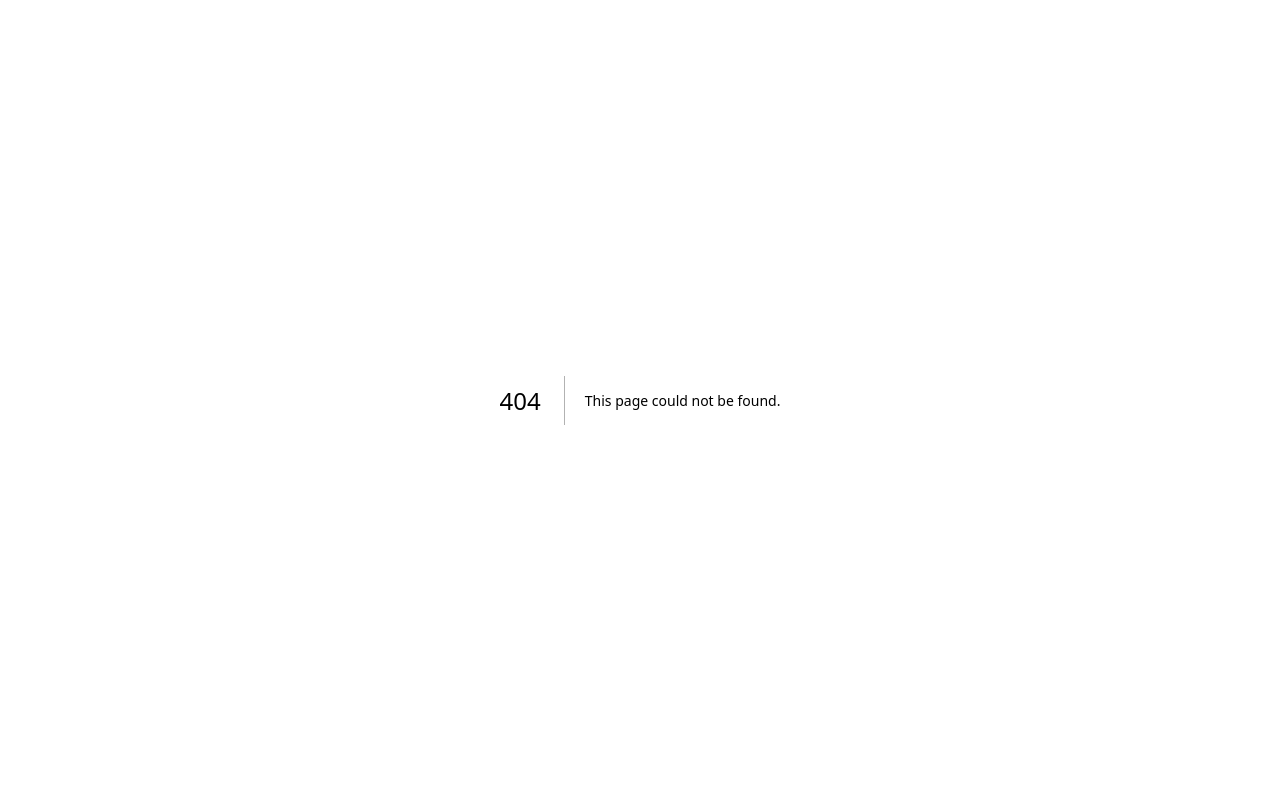
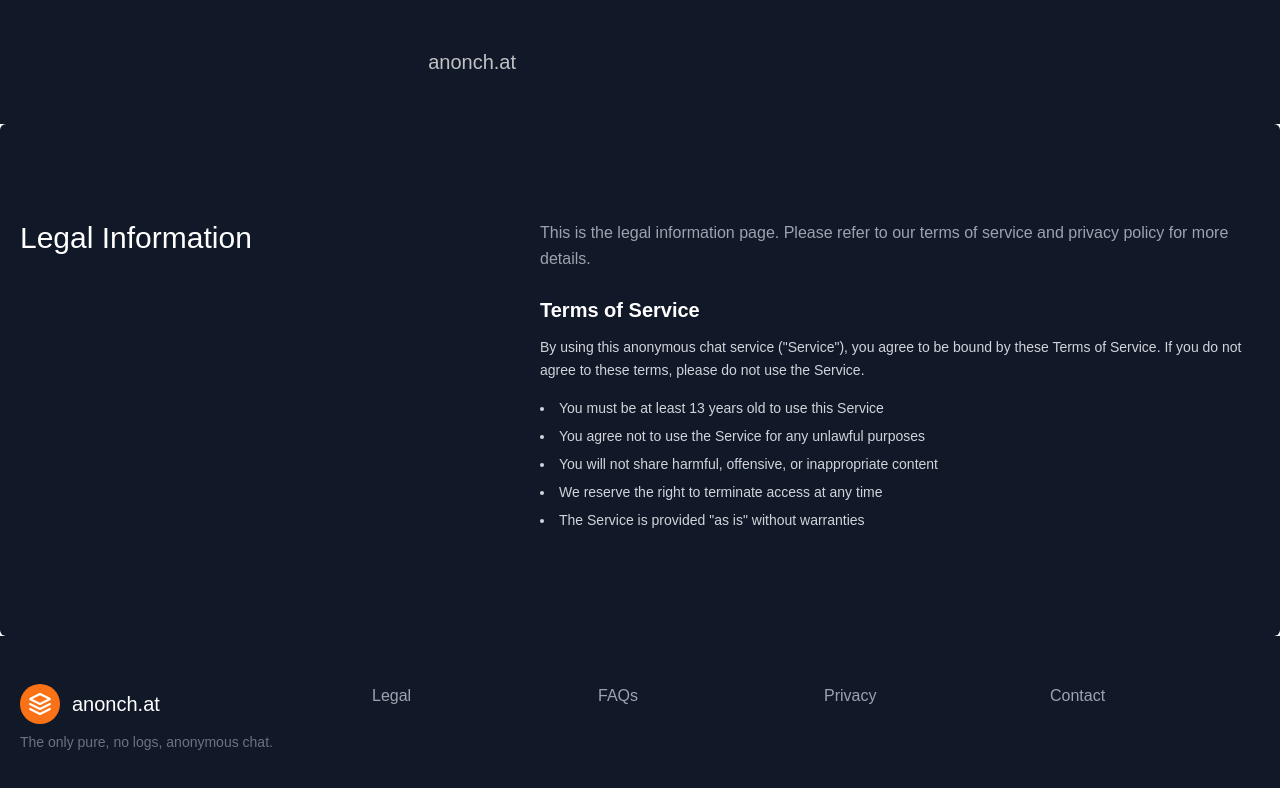
Before and after one commit to tathagat-reimann/anonch.at, a Next.js app in the folder frontend/: page /legal in a window 1280 px wide. Before the commit this address had no page. Shown: the top 788 px of the page. Built offline with nearby package versions, Linux system fonts and the light colour scheme.

Commit message:
added base legal page

```diff
--- /dev/null
+++ b/frontend/app/legal/page.tsx
@@ -0,0 +1,104 @@
+"use client";
+
+import Header from "@/components/Header";
+import Footer from "@/components/Footer";
+
+export default function ChatRoom() {
+
+
+    return (
+        <div className="flex flex-col min-h-screen">
+            <Header />
+            <main className="flex-1 flex flex-col items-center justify-center">
+                <section className="text-gray-400 bg-gray-900 body-font rounded-md">
+                    <div className="container px-5 py-24 mx-auto flex flex-wrap">
+                        <h2 className="sm:text-3xl text-2xl text-white font-medium title-font mb-2 md:w-2/5">
+                            Legal Information
+                        </h2>
+                        <div className="md:w-3/5 md:pl-6 h-80 overflow-y-auto pr-4">
+                            <p className="leading-relaxed text-base mb-6">
+                                This is the legal information page. Please refer to our terms of service and privacy policy for more details.
+                            </p>
+
+                            <div className="space-y-6 text-gray-300">
+                                <section>
+                                    <h3 className="text-xl font-semibold text-white mb-3">Terms of Service</h3>
+                                    <p className="leading-relaxed text-sm mb-4">
+                                        By using this anonymous chat service ("Service"), you agree to be bound by these Terms of Service.
+                                        If you do not agree to these terms, please do not use the Service.
+                                    </p>
+                                    <ul className="list-disc list-inside space-y-2 text-sm">
+                                        <li>You must be at least 13 years old to use this Service</li>
+                                        <li>You agree not to use the Service for any unlawful purposes</li>
+                                        <li>You will not share harmful, offensive, or inappropriate content</li>
+                                        <li>We reserve the right to terminate access at any time</li>
+                                        <li>The Service is provided "as is" without warranties</li>
+                                    </ul>
+                                </section>
+
+                                <section>
+                                    <h3 className="text-xl font-semibold text-white mb-3">Privacy Policy</h3>
+                                    <p className="leading-relaxed text-sm mb-4">
+                                        We are committed to protecting your privacy. This policy explains how we handle information
+                                        when you use our anonymous chat service.
+                                    </p>
+                                    <ul className="list-disc list-inside space-y-2 text-sm">
+                                        <li>We do not store chat messages or personal information</li>
+                                        <li>Chat rooms are temporary and deleted after inactivity</li>
+                                        <li>We may use cookies for basic functionality</li>
+                                        <li>We use Cloudflare Turnstile for spam protection</li>
+                                        <li>No personal data is shared with third parties</li>
+                                    </ul>
+                                </section>
+
+                                <section>
+                                    <h3 className="text-xl font-semibold text-white mb-3">Disclaimer</h3>
+                                    <p className="leading-relaxed text-sm mb-4">
+                                        THE SERVICE IS PROVIDED "AS IS" AND "AS AVAILABLE" WITHOUT WARRANTIES OF ANY KIND,
+                                        EITHER EXPRESS OR IMPLIED, INCLUDING BUT NOT LIMITED TO WARRANTIES OF MERCHANTABILITY,
+                                        FITNESS FOR A PARTICULAR PURPOSE, NON-INFRINGEMENT, OR SECURITY.
+                                    </p>
+                                    <p className="leading-relaxed text-sm">
+                                        TO THE MAXIMUM EXTENT PERMITTED BY LAW, WE SHALL NOT BE LIABLE FOR ANY DIRECT,
+                                        INDIRECT, INCIDENTAL, SPECIAL, CONSEQUENTIAL, OR PUNITIVE DAMAGES ARISING FROM
+                                        YOUR USE OF THE SERVICE.
+                                    </p>
+                                </section>
+
+                                <section>
+                                    <h3 className="text-xl font-semibold text-white mb-3">Content Policy</h3>
+                                    <p className="leading-relaxed text-sm mb-4">
+                                        Users are prohibited from sharing content that is:
+                                    </p>
+                                    <ul className="list-disc list-inside space-y-2 text-sm">
+                                        <li>Illegal, harmful, threatening, or harassing</li>
+                                        <li>Defamatory, obscene, or invasive of privacy</li>
+                                        <li>Infringing on intellectual property rights</li>
+                                        <li>Spam, advertising, or commercial solicitation</li>
+                                        <li>Containing malware or malicious code</li>
+                                    </ul>
+                                </section>
+
+                                <section>
+                                    <h3 className="text-xl font-semibold text-white mb-3">Contact Information</h3>
+                                    <p className="leading-relaxed text-sm">
+                                        If you have questions about these terms or need to report abuse,
+                                        please contact us through appropriate channels. We reserve the right
+                                        to update these terms at any time without notice.
+                                    </p>
+                                </section>
+
+                                <section className="border-t border-gray-600 pt-4">
+                                    <p className="text-xs text-gray-400">
+                                        Last updated: {new Date().toLocaleDateString()}
+                                    </p>
+                                </section>
+                            </div>
+                        </div>
+                    </div>
+                </section>
+            </main>
+            <Footer />
+        </div>
+    );
+}
--- a/frontend/app/page.tsx
+++ b/frontend/app/page.tsx
@@ -8,9 +8,6 @@ import Script from "next/script";
 
 export default function Home() {
   const router = useRouter();
-
-  // Debug: Check if environment variable is loaded
-  console.log('Turnstile Site Key:', process.env.NEXT_PUBLIC_ANONCHAT_TURNSTILE_SITE_KEY);
 
   const createChatRoom = async () => {
     try {
--- a/frontend/components/Footer.js
+++ b/frontend/components/Footer.js
@@ -16,7 +16,7 @@ const Footer = () => {
         </div>
         <div className="flex-grow flex flex-wrap md:pl-20 -mb-10 md:mt-0 mt-10 md:text-left text-center">
           <div className="lg:w-1/4 md:w-1/2 w-full px-4">
-            <a className="text-gray-400 hover:text-white">Legal</a>
+            <a className="text-gray-400 hover:text-white" href="/legal">Legal</a>
           </div>
           <div className="lg:w-1/4 md:w-1/2 w-full px-4">
             <a className="text-gray-400 hover:text-white">FAQs</a>
```
